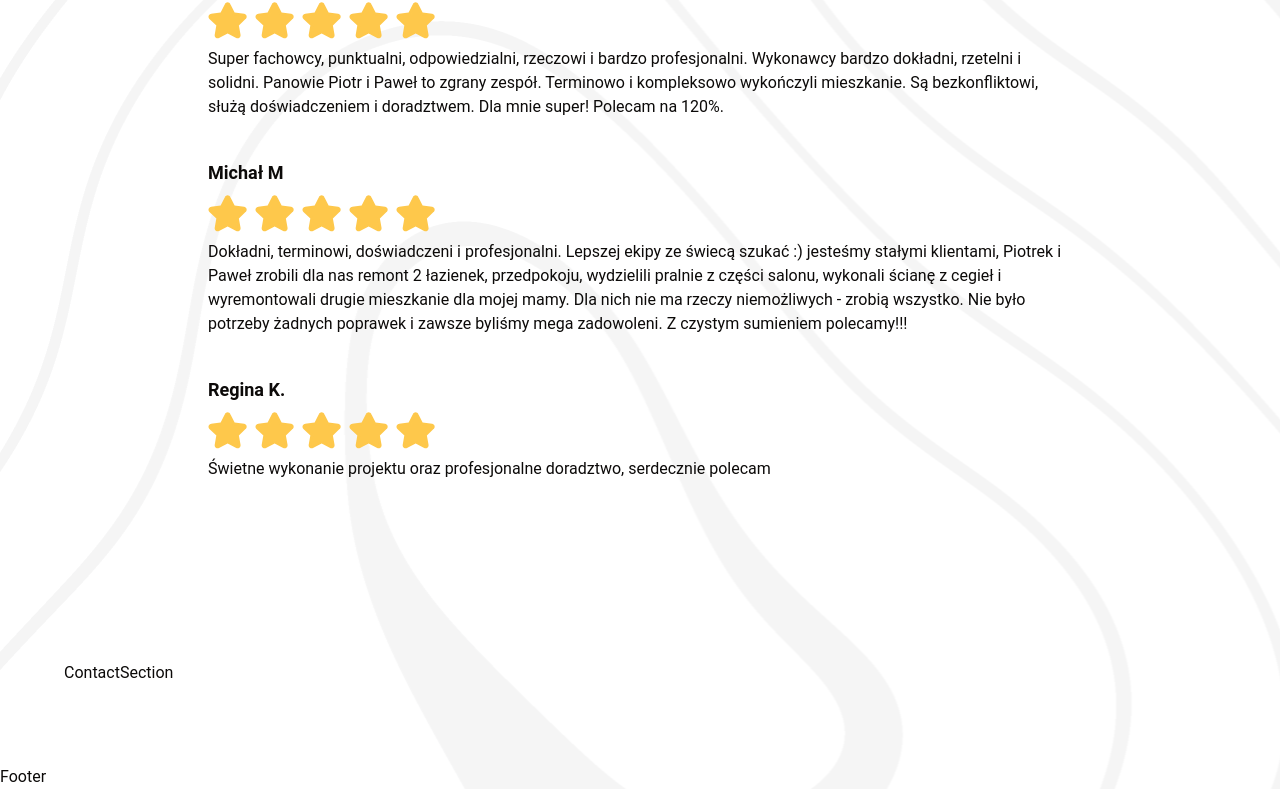
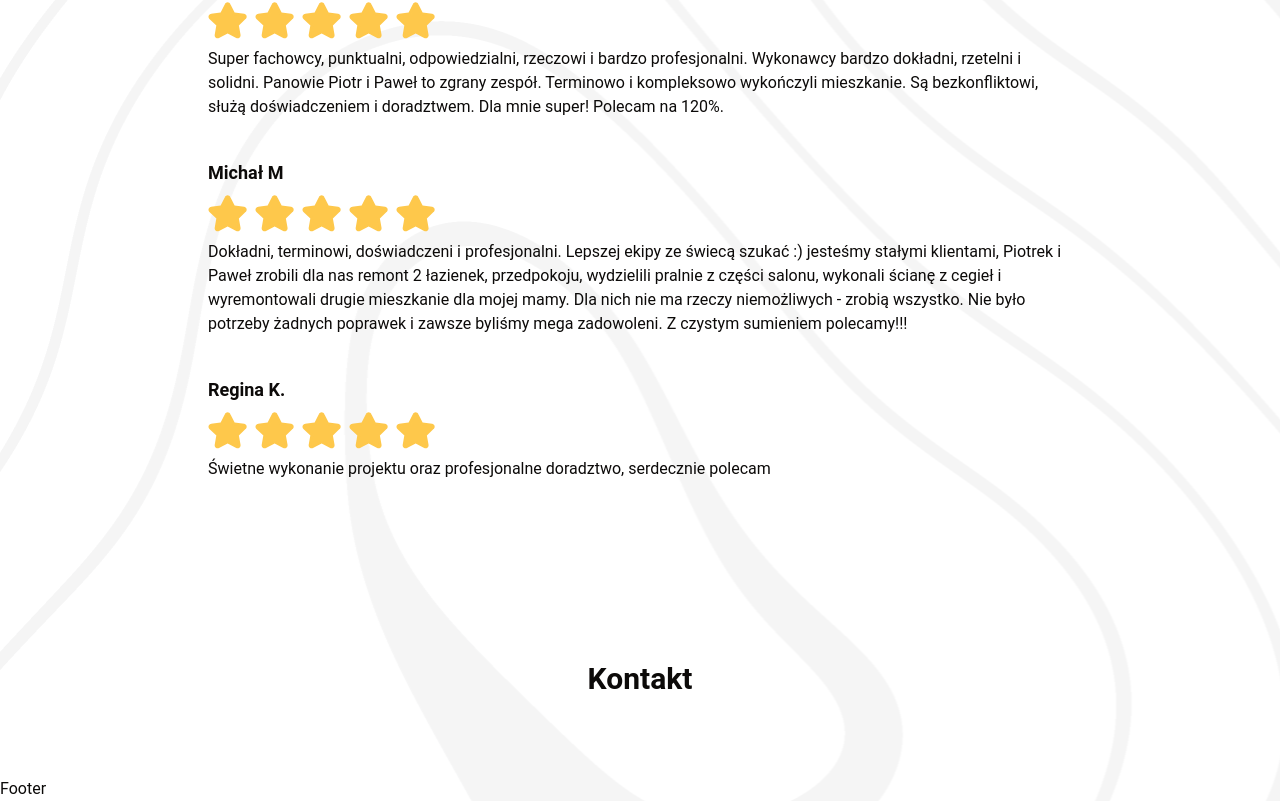
Before and after one commit to PeterPoterek/tww-ts, a React (Vite) app in the folder client/: page / in a window 1280 px wide. Shown: the part 2812-3613 px from the top of the page. Built offline with nearby package versions, Linux system fonts and the light colour scheme.

Commit message:
npm i @react-google-maps/api

```diff
--- a/client/package.json
+++ b/client/package.json
@@ -17,6 +17,7 @@
     "@radix-ui/react-icons": "^1.3.0",
     "@radix-ui/react-separator": "^1.1.0",
     "@radix-ui/react-slot": "^1.1.0",
+    "@react-google-maps/api": "^2.19.3",
     "@types/react-slick": "^0.23.13",
     "class-variance-authority": "^0.7.0",
     "clsx": "^2.1.1",
--- a/client/src/pages/main/ContactSection/ContactSection.tsx
+++ b/client/src/pages/main/ContactSection/ContactSection.tsx
@@ -1,7 +1,11 @@
 import Section from "@/pages/shared/Section";
 
 const ContactSection = () => {
-  return <Section id="contact">ContactSection</Section>;
+  return (
+    <Section id="contact">
+      <h2 className="text-center  text-2xl md:text-2xl xl:text-3xl font-bold">Kontakt</h2>
+    </Section>
+  );
 };
 
 export default ContactSection;
```
Also changed, not shown: 1 other file (tests, documents, lock files or other folders).
